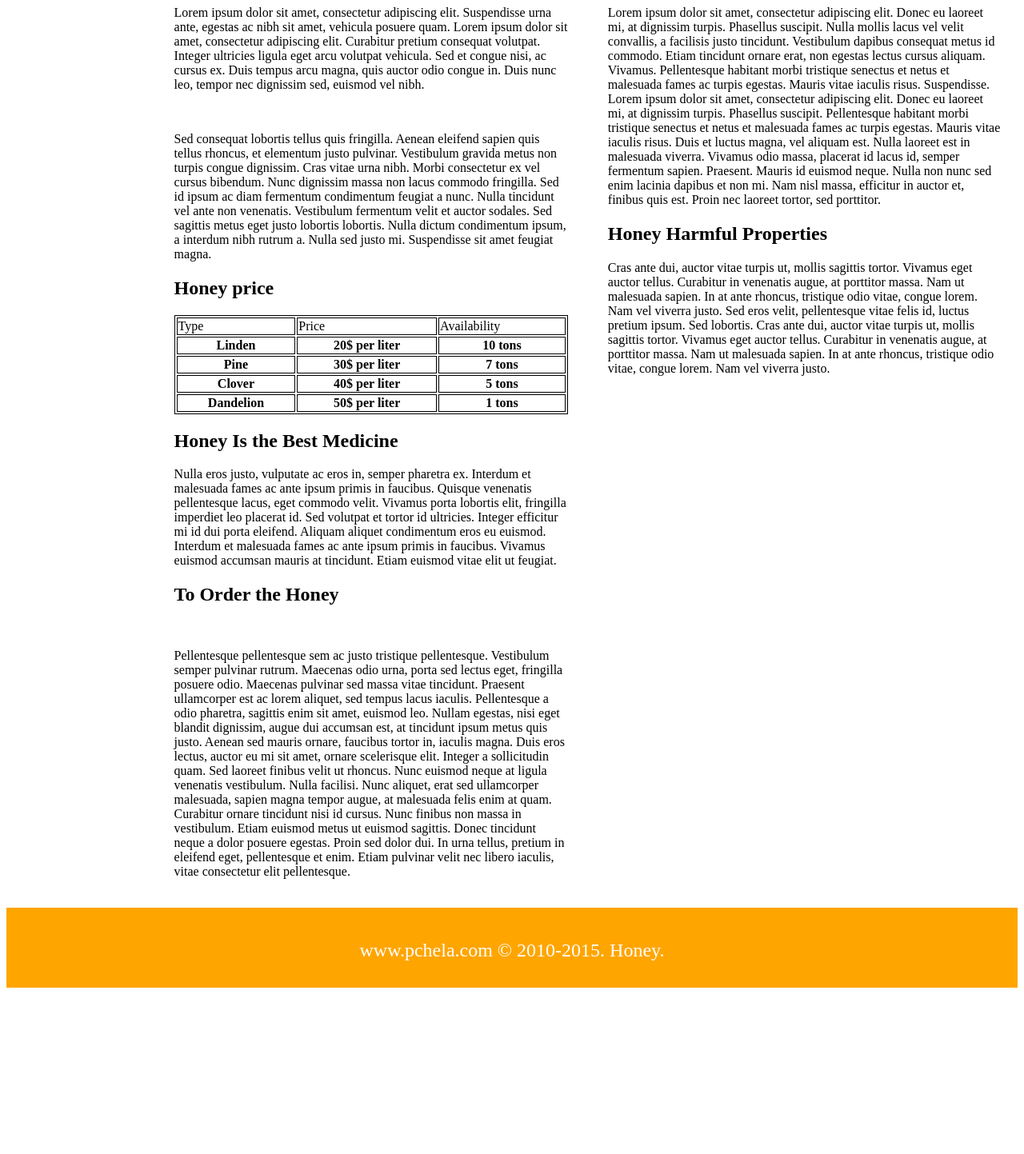
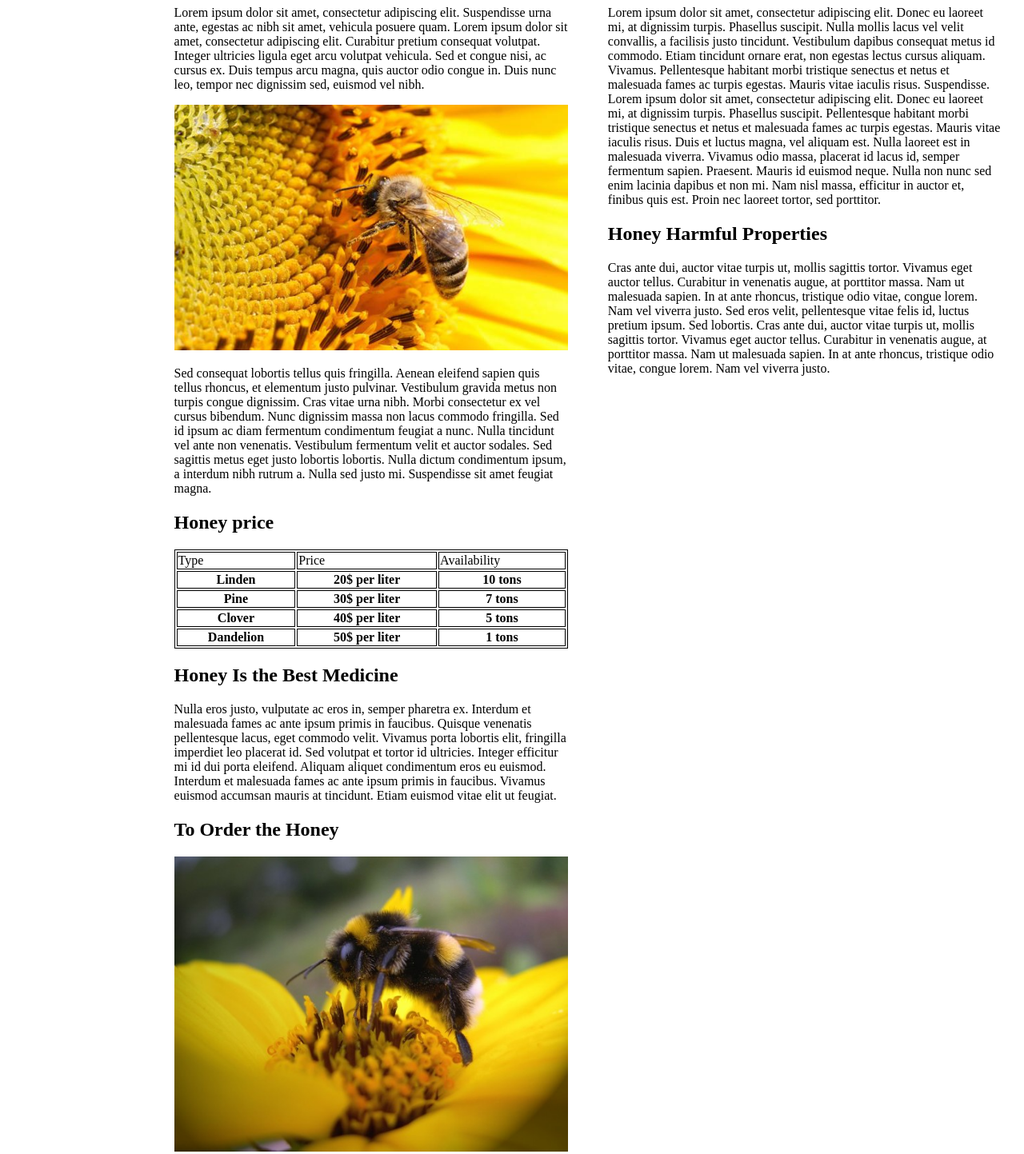
Before and after one commit to kakashka21/pcheli, a plain HTML site: page bees.html in a window 1280 px wide. Shown: the part 240-1683 px from the top of the page at 80% size. Before the commit the page ends 1483 px from the top, so only its background shows below. Drawn offline with Linux system fonts and the light colour scheme.

Commit message:
Update bees.html

```diff
--- a/bees.html
+++ b/bees.html
@@ -27,7 +27,7 @@
                     <h2>Honey Sale</h2>
                     <p>Lorem ipsum dolor sit amet, consectetur adipiscing elit. Suspendisse urna ante, egestas ac nibh sit amet, vehicula posuere quam. Lorem ipsum dolor sit amet, consectetur adipiscing elit. Curabitur pretium consequat volutpat. Integer ultricies ligula eget arcu volutpat vehicula. Sed et congue nisi, ac cursus ex. Duis tempus arcu magna, quis auctor odio congue in. Duis nunc leo, tempor nec dignissim sed, euismod vel nibh.</p>
 
-                    <img src="img/bee.jpg" alt="">
+                    <img src="bee.jpg" alt="">
 
                     <p>Sed consequat lobortis tellus quis fringilla. Aenean eleifend sapien quis tellus rhoncus, et elementum justo pulvinar. Vestibulum gravida metus non turpis congue dignissim. Cras vitae urna nibh. Morbi consectetur ex vel cursus bibendum. Nunc dignissim massa non lacus commodo fringilla. Sed id ipsum ac diam fermentum condimentum feugiat a nunc. Nulla tincidunt vel ante non venenatis. Vestibulum fermentum velit et auctor sodales. Sed sagittis metus eget justo lobortis lobortis. Nulla dictum condimentum ipsum, a interdum nibh rutrum a. Nulla sed justo mi. Suspendisse sit amet feugiat magna.</p>
                     <h2>Honey price</h2>
@@ -65,7 +65,7 @@
                     <h2>Honey Is the Best Medicine</h2>
                     <p>Nulla eros justo, vulputate ac eros in, semper pharetra ex. Interdum et malesuada fames ac ante ipsum primis in faucibus. Quisque venenatis pellentesque lacus, eget commodo velit. Vivamus porta lobortis elit, fringilla imperdiet leo placerat id. Sed volutpat et tortor id ultricies. Integer efficitur mi id dui porta eleifend. Aliquam aliquet condimentum eros eu euismod. Interdum et malesuada fames ac ante ipsum primis in faucibus. Vivamus euismod accumsan mauris at tincidunt. Etiam euismod vitae elit ut feugiat.</p>
                     <h2>To Order the Honey</h2>
-                    <img src="img/bee2.jpg" alt="">
+                    <img src="bee2.jpg" alt="">
                     <p>Pellentesque pellentesque sem ac justo tristique pellentesque. Vestibulum semper pulvinar rutrum. Maecenas odio urna, porta sed lectus eget, fringilla posuere odio. Maecenas pulvinar sed massa vitae tincidunt. Praesent ullamcorper est ac lorem aliquet, sed tempus lacus iaculis. Pellentesque a odio pharetra, sagittis enim sit amet, euismod leo. Nullam egestas, nisi eget blandit dignissim, augue dui accumsan est, at tincidunt ipsum metus quis justo. Aenean sed mauris ornare, faucibus tortor in, iaculis magna. Duis eros lectus, auctor eu mi sit amet, ornare scelerisque elit.
                         Integer a sollicitudin quam. Sed laoreet finibus velit ut rhoncus. Nunc euismod neque at ligula venenatis vestibulum. Nulla facilisi. Nunc aliquet, erat sed ullamcorper malesuada, sapien magna tempor augue, at malesuada felis enim at quam. Curabitur ornare tincidunt nisi id cursus. Nunc finibus non massa in vestibulum. Etiam euismod metus ut euismod sagittis. Donec tincidunt neque a dolor posuere egestas. Proin sed dolor dui. In urna tellus, pretium in eleifend eget, pellentesque et enim. Etiam pulvinar velit nec libero iaculis, vitae consectetur elit pellentesque.
                         </p>
@@ -90,4 +90,5 @@
             www.pchela.com © 2010-2015. Honey.
         </footer>
        </body>
+
    </html>
```
